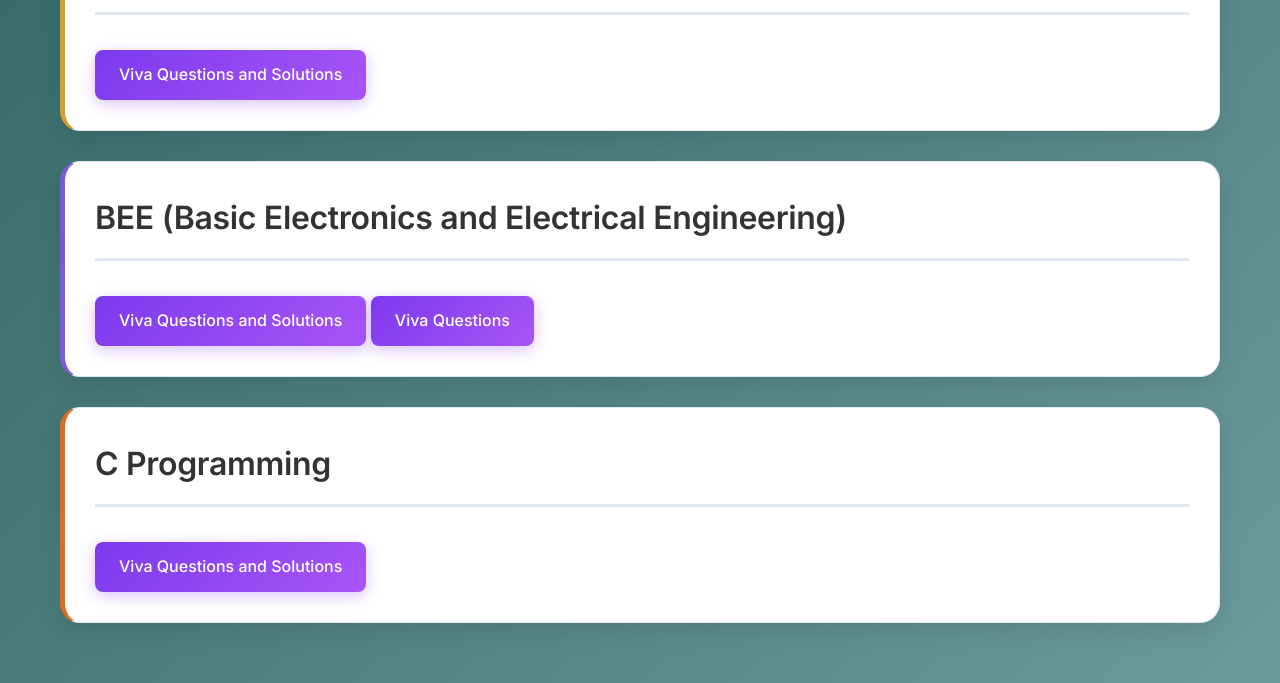
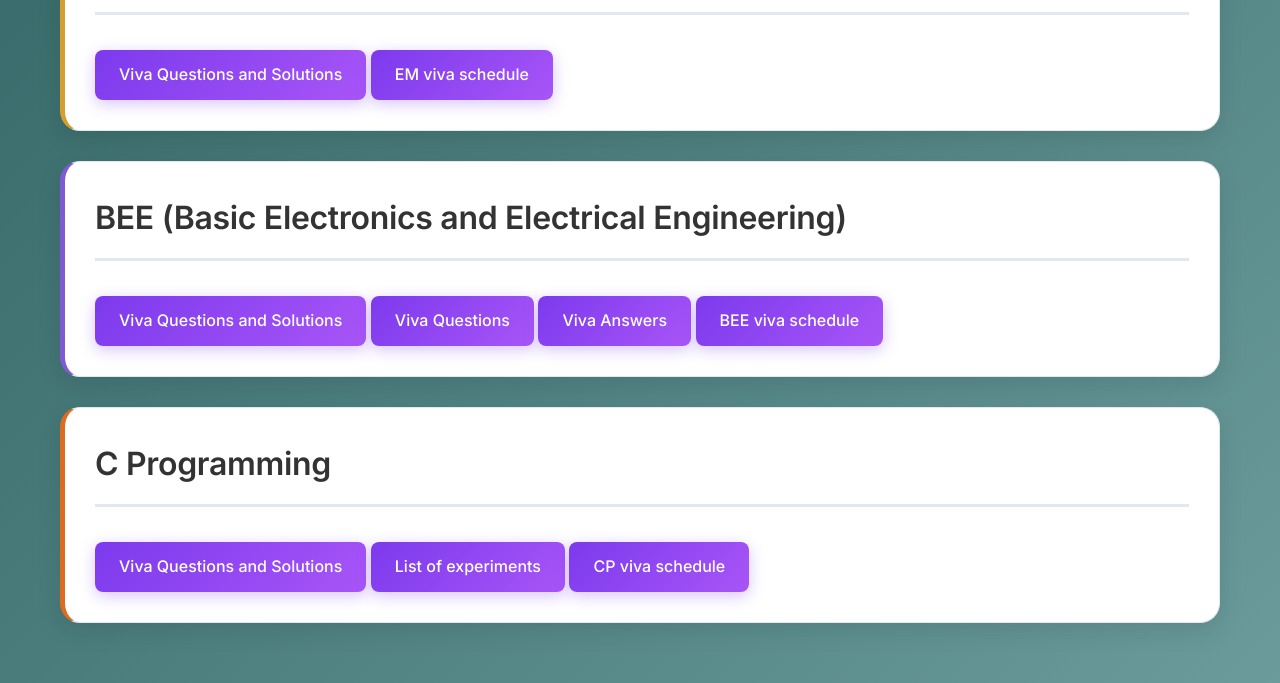
Before and after one commit to Panther1507/Apsit-website, a plain HTML site: page viva.html in a window 1280 px wide. Shown: the part 577-1260 px from the top of the page. Drawn offline with Linux system fonts and the light colour scheme.

Commit message:
Update viva.html

```diff
--- a/viva.html
+++ b/viva.html
@@ -61,6 +61,7 @@
                     <div class="syllabus-section">
                         <div class="question-bank-container">
                             <a href="https://drive.google.com/file/d/1__JOr69_7lvqYD0OrgJfxSiOxr8uFpN2/preview" class="question-bank-link">Viva Questions and Solutions</a>
+                            <a href="#" class="question-bank-link">EM viva schedule</a>
                         </div>
                     </div>
                 </div>
@@ -76,6 +77,8 @@
                         <div class="question-bank-container">
                             <a href="https://drive.google.com/file/d/1ESdxi83IGYz2KwGoFeS1E9PVu2M-d6xN/preview" class="question-bank-link">Viva Questions and Solutions</a>
                             <a href="https://drive.google.com/file/d/1uLa8WHFAnj4fwGQvZY0jTcOyqA76VCA7/preview" class="question-bank-link">Viva Questions</a>
+                            <a href="https://drive.google.com/file/d/1ChjM2ONxaEmv6m7Jit1fCLUoEYWJPJ6m/preview" class="question-bank-link">Viva Answers</a>
+                            <a href="#" class="question-bank-link">BEE viva schedule</a>
                         </div>
                     </div>
                 </div>
@@ -90,6 +93,8 @@
                     <div class="syllabus-section">
                         <div class="question-bank-container">
                             <a href="https://drive.google.com/file/d/1_m5JhzpzgrEh43EJwH9I6Wd5sCvdHBHt/preview" class="question-bank-link">Viva Questions and Solutions</a>
+                            <a href="https://drive.google.com/file/d/1xuJGm1nTmRPzLvYYke6FDlDCJhVwTgFv/preview" class="question-bank-link">List of experiments</a>
+                            <a href="#" class="question-bank-link">CP viva schedule</a>
                         </div>
                     </div>
                 </div>
```
